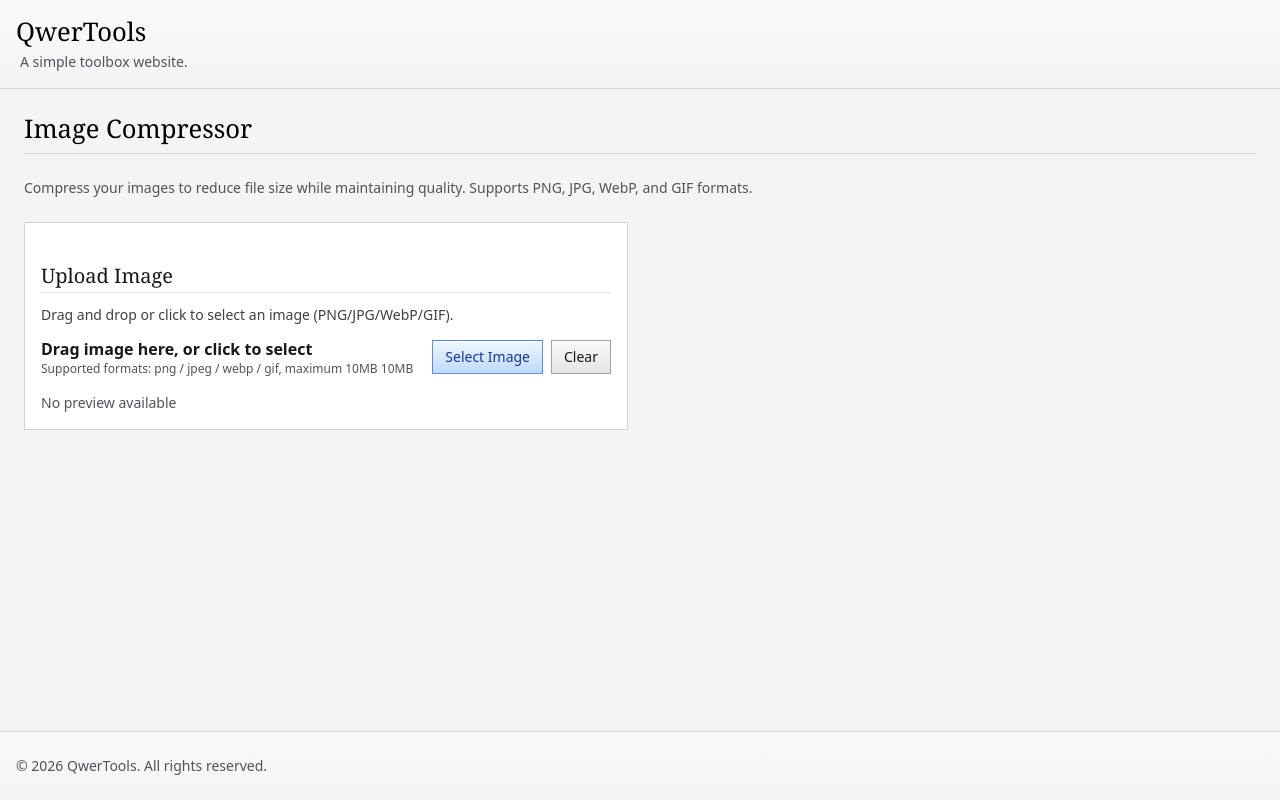
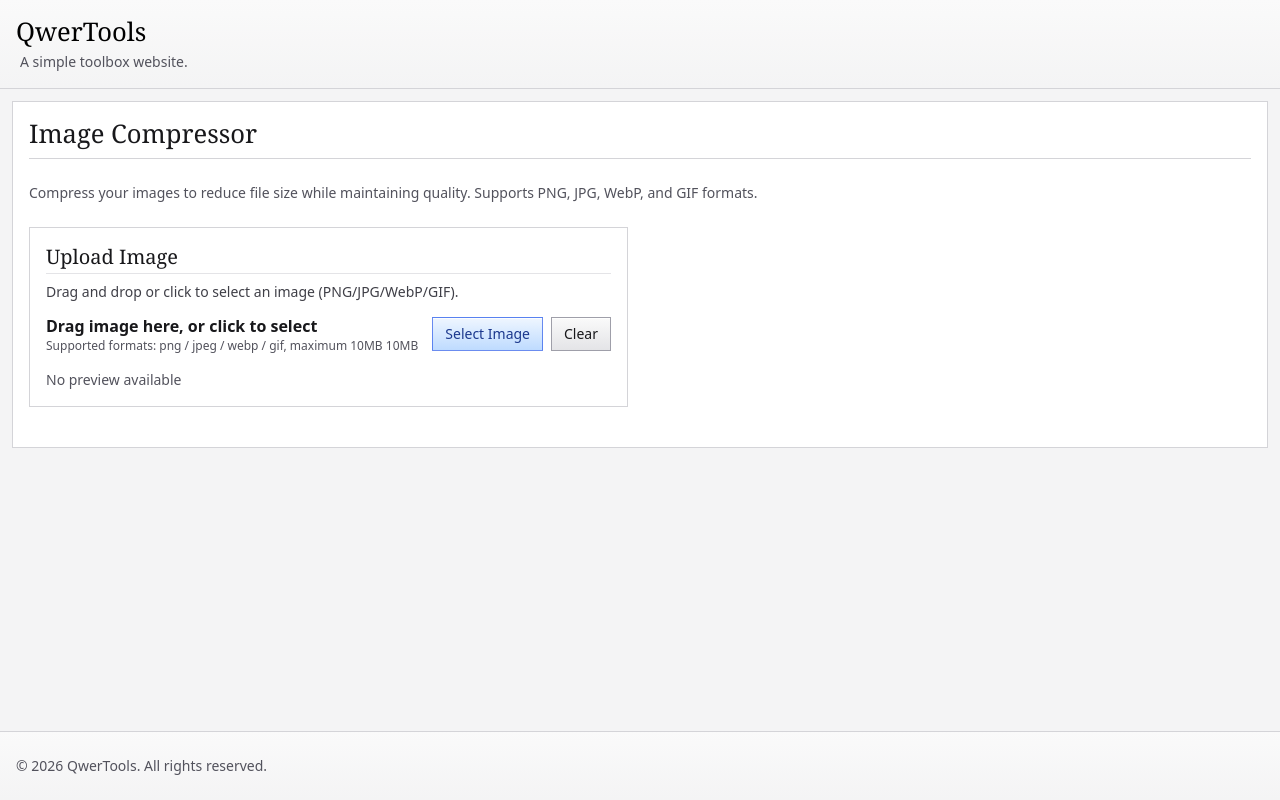
Before and after one commit to copyandpastea/qwertools, a SvelteKit app: page /tools/image/compressor in a window 1280 px wide. Built offline with nearby package versions, Linux system fonts and the light colour scheme.

Commit message:
adjust layout

```diff
--- a/src/routes/+layout.svelte
+++ b/src/routes/+layout.svelte
@@ -19,8 +19,10 @@
 	/>
 
 	<main class="flex-1">
-		<div class="mx-auto p-6 space-y-6">
-			{@render children()}
+		<div class="mx-auto p-3 space-y-6">
+			<div class="wiki-card">
+				{@render children()}
+			</div>
 		</div>
 	</main>
 
--- a/src/routes/layout.css
+++ b/src/routes/layout.css
@@ -29,8 +29,8 @@
   .wiki-panel { @apply bg-white border border-zinc-300 text-zinc-900; }
   .wiki-card  { @apply bg-white border border-zinc-300 text-zinc-900 p-4; }
 
-  .wiki-h1 { @apply text-[1.6rem] leading-tight font-serif border-b border-zinc-300 pb-2 mb-4; }
-  .wiki-h2 { @apply text-[1.25rem] leading-tight font-serif border-b border-zinc-200 pb-1 mb-3 mt-6; }
+  .wiki-h1 { @apply text-[1.6rem] leading-tight font-serif border-b border-zinc-300 pb-2 mb-2; }
+  .wiki-h2 { @apply text-[1.25rem] leading-tight font-serif border-b border-zinc-200 pb-1 mb-2; }
 
   .wiki-link { @apply text-blue-700 hover:underline }
 
```
